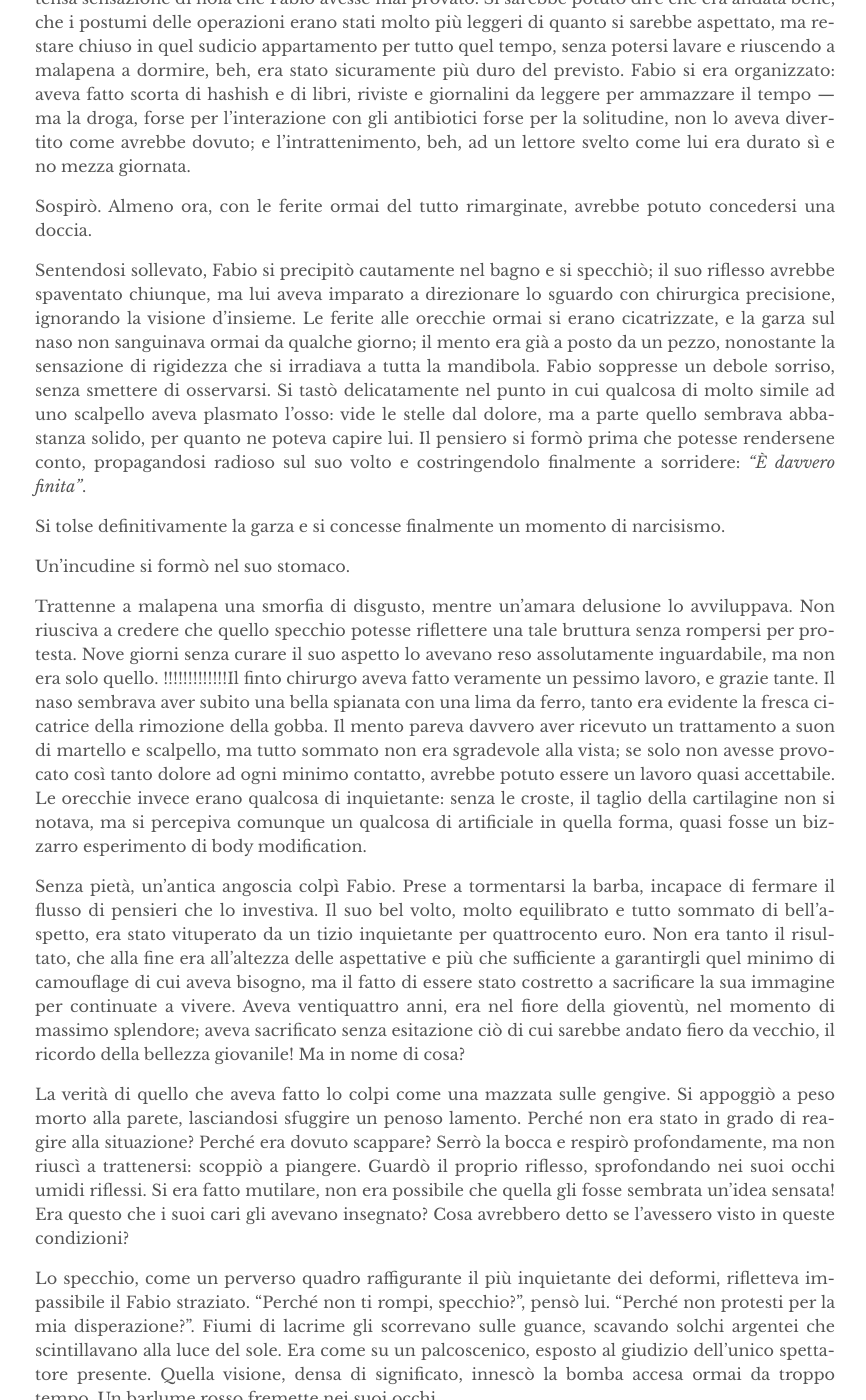
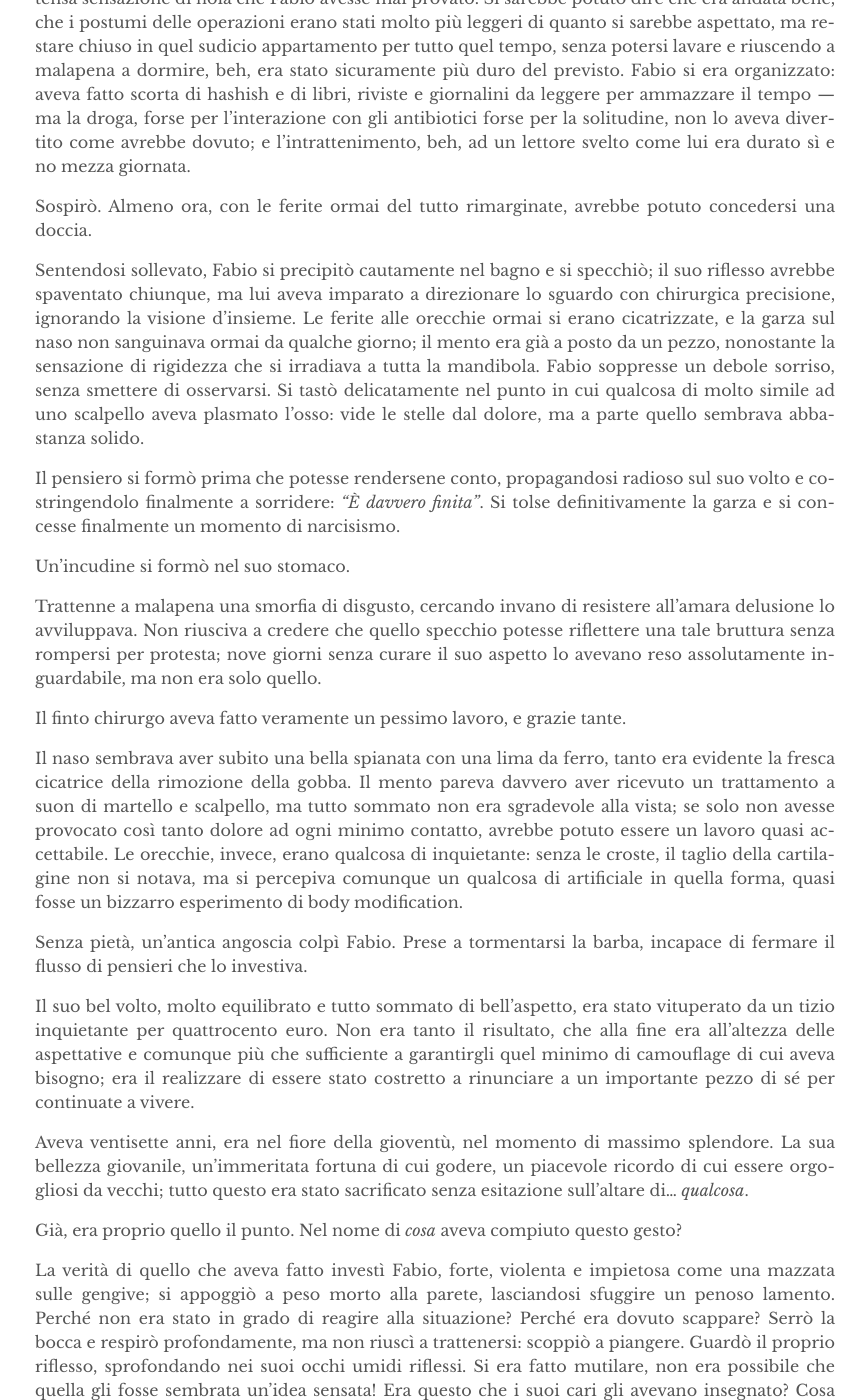
Before and after one commit to eviloutpost/eviloutpost.github.io, a Jekyll site: the page built from _works/sdp_ch/06.md, in a window 1280 px wide and 1400 px high, scrolled down 1147 px. Shown: the whole window, without its empty margins (205-1071 px from the left). Built offline with Jekyll 4.4.1, drawn with Linux system fonts in a browser that asks for light colours; some of the changed text lies outside the part shown.

Commit message:
edited a bit

```diff
--- a/_works/sdp_ch/06.md
+++ b/_works/sdp_ch/06.md
@@ -32,17 +32,27 @@ Era stato terribile. Non tanto il dolore quanto il puro fastidio, non tanto le m
 
 Sospirò. Almeno ora, con le ferite ormai del tutto rimarginate, avrebbe potuto concedersi una doccia.
 
-Sentendosi sollevato, Fabio si precipitò cautamente nel bagno e si specchiò; il suo riflesso avrebbe spaventato chiunque, ma lui aveva imparato a direzionare lo sguardo con chirurgica precisione, ignorando la visione d’insieme. Le ferite alle orecchie ormai si erano cicatrizzate, e la garza sul naso non sanguinava ormai da qualche giorno; il mento era già a posto da un pezzo, nonostante la sensazione di rigidezza che si irradiava a tutta la mandibola. Fabio soppresse un debole sorriso, senza smettere di osservarsi. Si tastò delicatamente nel punto in cui qualcosa di molto simile ad uno scalpello aveva plasmato l’osso: vide le stelle dal dolore, ma a parte quello sembrava abbastanza solido, per quanto ne poteva capire lui. Il pensiero si formò prima che potesse rendersene conto, propagandosi radioso sul suo volto e costringendolo finalmente a sorridere: *"È davvero finita"*.
+Sentendosi sollevato, Fabio si precipitò cautamente nel bagno e si specchiò; il suo riflesso avrebbe spaventato chiunque, ma lui aveva imparato a direzionare lo sguardo con chirurgica precisione, ignorando la visione d’insieme. Le ferite alle orecchie ormai si erano cicatrizzate, e la garza sul naso non sanguinava ormai da qualche giorno; il mento era già a posto da un pezzo, nonostante la sensazione di rigidezza che si irradiava a tutta la mandibola. Fabio soppresse un debole sorriso, senza smettere di osservarsi. Si tastò delicatamente nel punto in cui qualcosa di molto simile ad uno scalpello aveva plasmato l’osso: vide le stelle dal dolore, ma a parte quello sembrava abbastanza solido.
 
-Si tolse definitivamente la garza e si concesse finalmente un momento di narcisismo.
+Il pensiero si formò prima che potesse rendersene conto, propagandosi radioso sul suo volto e costringendolo finalmente a sorridere: *"È davvero finita"*. Si tolse definitivamente la garza e si concesse finalmente un momento di narcisismo.
 
 Un’incudine si formò nel suo stomaco.
 
-Trattenne a malapena una smorfia di disgusto, mentre un’amara delusione lo avviluppava. Non riusciva a credere che quello specchio potesse riflettere una tale bruttura senza rompersi per protesta. Nove giorni senza curare il suo aspetto lo avevano reso assolutamente inguardabile, ma non era solo quello. !!!!!!!!!!!!!Il finto chirurgo aveva fatto veramente un pessimo lavoro, e grazie tante. Il naso sembrava aver subito una bella spianata con una lima da ferro, tanto era evidente la fresca cicatrice della rimozione della gobba. Il mento pareva davvero aver ricevuto un trattamento a suon di martello e scalpello, ma tutto sommato non era sgradevole alla vista; se solo non avesse provocato così tanto dolore ad ogni minimo contatto, avrebbe potuto essere un lavoro quasi accettabile. Le orecchie invece erano qualcosa di inquietante: senza le croste, il taglio della cartilagine non si notava, ma si percepiva comunque un qualcosa di artificiale in quella forma, quasi fosse un bizzarro esperimento di body modification.
+Trattenne a malapena una smorfia di disgusto, cercando invano di resistere all’amara delusione lo avviluppava. Non riusciva a credere che quello specchio potesse riflettere una tale bruttura senza rompersi per protesta; nove giorni senza curare il suo aspetto lo avevano reso assolutamente inguardabile, ma non era solo quello.
 
-Senza pietà, un’antica angoscia colpì Fabio. Prese a tormentarsi la barba, incapace di fermare il flusso di pensieri che lo investiva. Il suo bel volto, molto equilibrato e tutto sommato di bell’aspetto, era stato vituperato da un tizio inquietante per quattrocento euro. Non era tanto il risultato, che alla fine era all’altezza delle aspettative e più che sufficiente a garantirgli quel minimo di camouflage di cui aveva bisogno, ma il fatto di essere stato costretto a sacrificare la sua immagine per continuate a vivere. Aveva ventiquattro anni, era nel fiore della gioventù, nel momento di massimo splendore; aveva sacrificato senza esitazione ciò di cui sarebbe andato fiero da vecchio, il ricordo della bellezza giovanile! Ma in nome di cosa?
+Il finto chirurgo aveva fatto veramente un pessimo lavoro, e grazie tante.
 
-La verità di quello che aveva fatto lo colpi come una mazzata sulle gengive. Si appoggiò a peso morto alla parete, lasciandosi sfuggire un penoso lamento. Perché non era stato in grado di reagire alla situazione? Perché era dovuto scappare? Serrò la bocca e respirò profondamente, ma non riuscì a trattenersi: scoppiò a piangere. Guardò il proprio riflesso, sprofondando nei suoi occhi umidi riflessi. Si era fatto mutilare, non era possibile che quella gli fosse sembrata un’idea sensata! Era questo che i suoi cari gli avevano insegnato? Cosa avrebbero detto se l’avessero visto in queste condizioni?
+Il naso sembrava aver subito una bella spianata con una lima da ferro, tanto era evidente la fresca cicatrice della rimozione della gobba. Il mento pareva davvero aver ricevuto un trattamento a suon di martello e scalpello, ma tutto sommato non era sgradevole alla vista; se solo non avesse provocato così tanto dolore ad ogni minimo contatto, avrebbe potuto essere un lavoro quasi accettabile. Le orecchie, invece, erano qualcosa di inquietante: senza le croste, il taglio della cartilagine non si notava, ma si percepiva comunque un qualcosa di artificiale in quella forma, quasi fosse un bizzarro esperimento di body modification.
+
+Senza pietà, un’antica angoscia colpì Fabio. Prese a tormentarsi la barba, incapace di fermare il flusso di pensieri che lo investiva.
+
+Il suo bel volto, molto equilibrato e tutto sommato di bell’aspetto, era stato vituperato da un tizio inquietante per quattrocento euro. Non era tanto il risultato, che alla fine era all’altezza delle aspettative e comunque più che sufficiente a garantirgli quel minimo di camouflage di cui aveva bisogno; era il realizzare di essere stato costretto a rinunciare a un importante pezzo di sé per continuate a vivere.
+
+Aveva ventisette anni, era nel fiore della gioventù, nel momento di massimo splendore. La sua bellezza giovanile, un'immeritata fortuna di cui godere, un piacevole ricordo di cui essere orgogliosi da vecchi; tutto questo era stato sacrificato senza esitazione sull'altare di... *qualcosa*.
+
+Già, era proprio quello il punto. Nel nome di *cosa* aveva compiuto questo gesto?
+
+La verità di quello che aveva fatto investì Fabio, forte, violenta e impietosa come una mazzata sulle gengive; si appoggiò a peso morto alla parete, lasciandosi sfuggire un penoso lamento. Perché non era stato in grado di reagire alla situazione? Perché era dovuto scappare? Serrò la bocca e respirò profondamente, ma non riuscì a trattenersi: scoppiò a piangere. Guardò il proprio riflesso, sprofondando nei suoi occhi umidi riflessi. Si era fatto mutilare, non era possibile che quella gli fosse sembrata un’idea sensata! Era questo che i suoi cari gli avevano insegnato? Cosa avrebbero detto se l’avessero visto in queste condizioni?
 
 Lo specchio, come un perverso quadro raffigurante il più inquietante dei deformi, rifletteva impassibile il Fabio straziato. “Perché non ti rompi, specchio?”, pensò lui. “Perché non protesti per la mia disperazione?”. Fiumi di lacrime gli scorrevano sulle guance, scavando solchi argentei che scintillavano alla luce del sole. Era come su un palcoscenico, esposto al giudizio dell’unico spettatore presente. Quella visione, densa di significato, innescò la bomba accesa ormai da troppo tempo. Un barlume rosso fremette nei suoi occhi...
 
```
